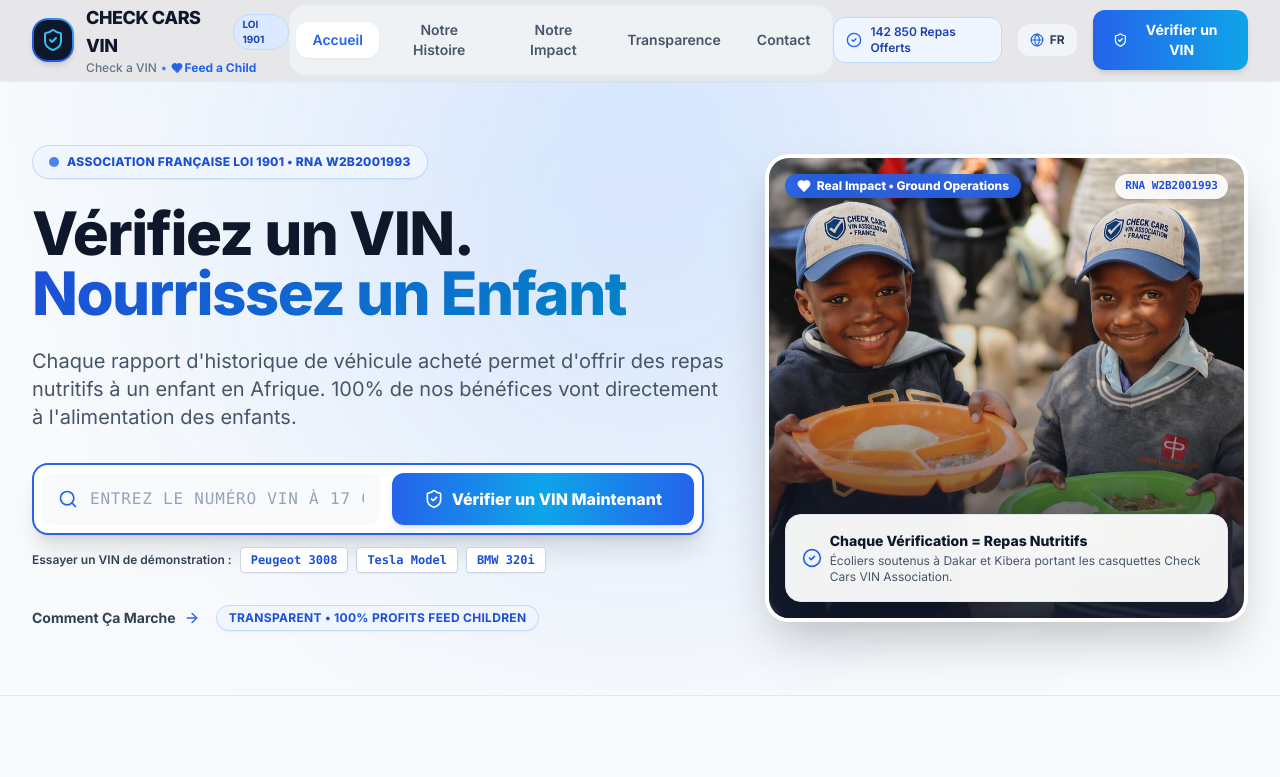
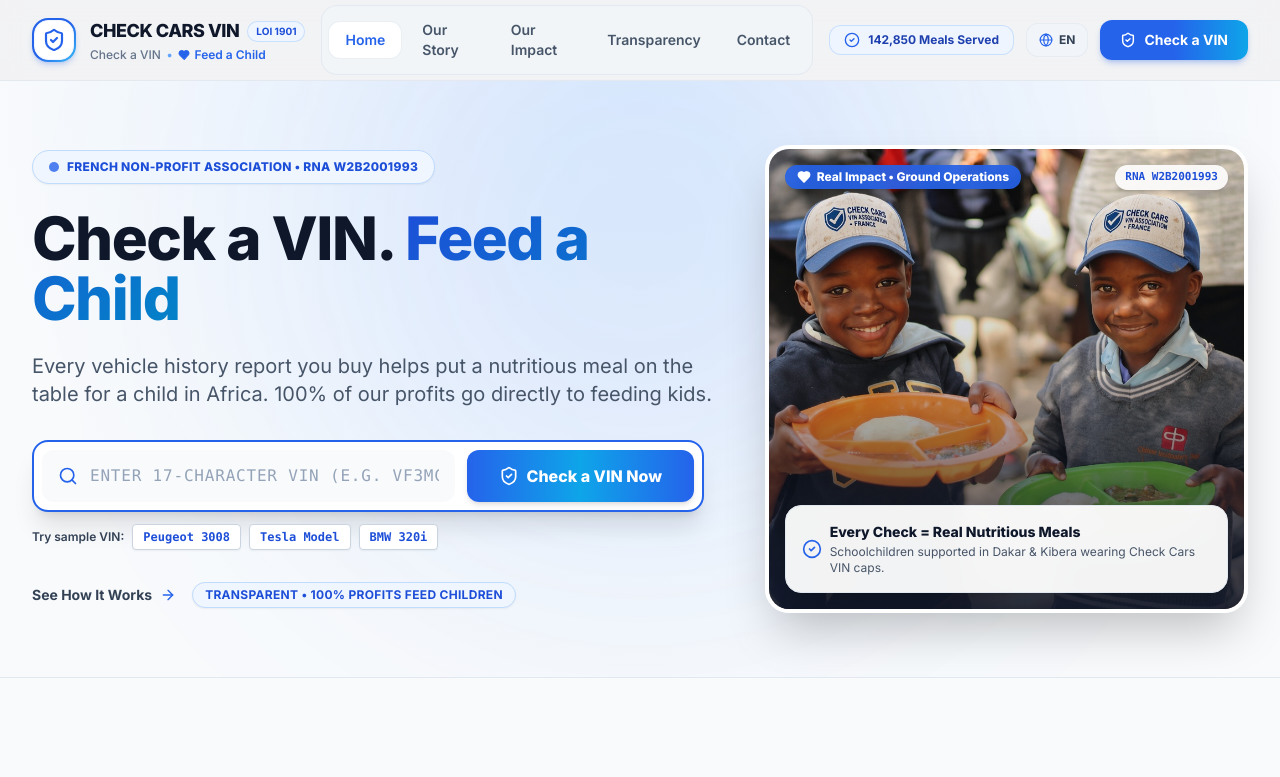
Before and after one commit to badrelhamdaoui45/CDD, a React (Vite) app: page / in a window 1280 px wide. Shown: the top 777 px of the page. Built offline with nearby package versions, Linux system fonts and the light colour scheme.

Commit message:
Set default language to EN, update brand favicon SVG, and update icon links

```diff
--- a/index.html
+++ b/index.html
@@ -1,5 +1,5 @@
 <!DOCTYPE html>
-<html lang="fr" class="scroll-smooth">
+<html lang="en" class="scroll-smooth">
   <head>
     <!-- Google tag (gtag.js) -->
     <script async src="https://www.googletagmanager.com/gtag/js?id=AW-18195668548"></script>
@@ -40,6 +40,8 @@
     <!-- End Google Tag Manager -->
     <meta charset="UTF-8" />
     <link rel="icon" type="image/svg+xml" href="/favicon.svg" />
+    <link rel="alternate icon" href="/favicon.svg" type="image/svg+xml" />
+    <link rel="apple-touch-icon" href="/favicon.svg" />
     <meta name="viewport" content="width=device-width, initial-scale=1.0" />
     <title>Check Cars VIN Association | Check a VIN. Feed a Child.</title>
     <meta name="description" content="Check Cars VIN Association (France - Loi 1901). Buy accurate vehicle history reports and feed hungry children in Africa. 100% of profits go directly to child meal programs." />
--- a/src/App.jsx
+++ b/src/App.jsx
@@ -1,4 +1,4 @@
-import React, { useState } from 'react';
+import React, { useState, useEffect } from 'react';
 import Navbar from './components/Navbar';
 import Footer from './components/Footer';
 import VinCheckerModal from './components/VinCheckerModal';
@@ -8,11 +8,58 @@
 import Transparency from './pages/Transparency';
 import Contact from './pages/Contact';
 
+const PAGE_PATHS = {
+  home: '/',
+  story: '/our-story',
+  impact: '/our-impact',
+  transparency: '/transparency',
+  contact: '/contact',
+};
+
+const PATH_TO_PAGE = {
+  '/': 'home',
+  '/our-story': 'story',
+  '/story': 'story',
+  '/our-impact': 'impact',
+  '/impact': 'impact',
+  '/transparency': 'transparency',
+  '/contact': 'contact',
+};
+
+const getPageFromUrl = () => {
+  const path = window.location.pathname.toLowerCase().replace(/\/$/, '') || '/';
+  if (PATH_TO_PAGE[path]) return PATH_TO_PAGE[path];
+
+  const hash = window.location.hash.toLowerCase().replace('#', '');
+  if (hash && PATH_TO_PAGE['/' + hash]) return PATH_TO_PAGE['/' + hash];
+
+  return 'home';
+};
+
 export default function App() {
-  const [activePage, setActivePage] = useState('home');
-  const [lang, setLang] = useState('fr'); // Default French language (Association in France)
+  const [activePage, setActivePageState] = useState(getPageFromUrl);
+  const [lang, setLang] = useState('en'); // Default English language
   const [isVinModalOpen, setIsVinModalOpen] = useState(false);
   const [selectedVin, setSelectedVin] = useState('');
+
+  const setActivePage = (page, pushHistory = true) => {
+    setActivePageState(page);
+    if (pushHistory) {
+      const targetPath = PAGE_PATHS[page] || '/';
+      if (window.location.pathname !== targetPath) {
+        window.history.pushState({ page }, '', targetPath);
+      }
+    }
+  };
+
+  useEffect(() => {
+    const handlePopState = () => {
+      setActivePageState(getPageFromUrl());
+    };
+
+    window.addEventListener('popstate', handlePopState);
+    return () => window.removeEventListener('popstate', handlePopState);
+  }, []);
 
   const openVinModal = (vin = '') => {
     setSelectedVin(vin);
--- a/src/components/Footer.jsx
+++ b/src/components/Footer.jsx
@@ -26,13 +26,14 @@
           </div>
 
           <div className="flex items-center gap-3">
-            <button
-              onClick={() => { setActivePage('transparency'); window.scrollTo({ top: 0, behavior: 'smooth' }); }}
+            <a
+              href="/transparency"
+              onClick={(e) => { e.preventDefault(); setActivePage('transparency'); window.scrollTo({ top: 0, behavior: 'smooth' }); }}
               className="px-4 py-2 rounded-lg bg-blue-600 hover:bg-blue-500 text-white text-xs font-bold flex items-center gap-2 transition-colors shadow-sm"
             >
               <FileText className="w-4 h-4" />
               <span>{lang === 'fr' ? "Voir Rapports Financiers" : "View Financial Audits"}</span>
-            </button>
+            </a>
           </div>
         </div>
       </div>
@@ -63,29 +64,29 @@
           </h5>
           <ul className="space-y-2 text-xs font-medium">
             <li>
-              <button onClick={() => { setActivePage('home'); window.scrollTo({top: 0, behavior: 'smooth'}); }} className="hover:text-blue-400 transition-colors">
+              <a href="/" onClick={(e) => { e.preventDefault(); setActivePage('home'); window.scrollTo({top: 0, behavior: 'smooth'}); }} className="hover:text-blue-400 transition-colors">
                 {lang === 'fr' ? "Accueil & Vérification VIN" : "Home & VIN Lookup"}
-              </button>
+              </a>
             </li>
             <li>
-              <button onClick={() => { setActivePage('story'); window.scrollTo({top: 0, behavior: 'smooth'}); }} className="hover:text-blue-400 transition-colors">
+              <a href="/our-story" onClick={(e) => { e.preventDefault(); setActivePage('story'); window.scrollTo({top: 0, behavior: 'smooth'}); }} className="hover:text-blue-400 transition-colors">
                 {lang === 'fr' ? "Notre Histoire" : "Our Story"}
-              </button>
+              </a>
             </li>
             <li>
-              <button onClick={() => { setActivePage('impact'); window.scrollTo({top: 0, behavior: 'smooth'}); }} className="hover:text-blue-400 transition-colors">
+              <a href="/our-impact" onClick={(e) => { e.preventDefault(); setActivePage('impact'); window.scrollTo({top: 0, behavior: 'smooth'}); }} className="hover:text-blue-400 transition-colors">
                 {lang === 'fr' ? "Notre Impact en Afrique" : "Our Impact in Africa"}
-              </button>
+              </a>
             </li>
             <li>
-              <button onClick={() => { setActivePage('transparency'); window.scrollTo({top: 0, behavior: 'smooth'}); }} className="hover:text-blue-400 transition-colors">
+              <a href="/transparency" onClick={(e) => { e.preventDefault(); setActivePage('transparency'); window.scrollTo({top: 0, behavior: 'smooth'}); }} className="hover:text-blue-400 transition-colors">
                 {lang === 'fr' ? "Transparence & Finance" : "Financial Transparency"}
-              </button>
+              </a>
             </li>
             <li>
-              <button onClick={() => { setActivePage('contact'); window.scrollTo({top: 0, behavior: 'smooth'}); }} className="hover:text-blue-400 transition-colors">
+              <a href="/contact" onClick={(e) => { e.preventDefault(); setActivePage('contact'); window.scrollTo({top: 0, behavior: 'smooth'}); }} className="hover:text-blue-400 transition-colors">
                 {lang === 'fr' ? "Contact & Support" : "Contact & Support"}
-              </button>
+              </a>
             </li>
           </ul>
         </div>
--- a/src/components/Navbar.jsx
+++ b/src/components/Navbar.jsx
@@ -8,84 +8,101 @@
   const t = siteData.translations[lang].nav;
 
   const navLinks = [
-    { id: 'home', label: t.home },
-    { id: 'story', label: t.ourStory },
-    { id: 'impact', label: t.ourImpact },
-    { id: 'transparency', label: t.transparency },
-    { id: 'contact', label: t.contact },
+    { id: 'home', label: t.home, path: '/' },
+    { id: 'story', label: t.ourStory, path: '/our-story' },
+    { id: 'impact', label: t.ourImpact, path: '/our-impact' },
+    { id: 'transparency', label: t.transparency, path: '/transparency' },
+    { id: 'contact', label: t.contact, path: '/contact' },
   ];
 
-  const handleNavClick = (id) => {
+  const handleNavClick = (e, id) => {
+    if (e) e.preventDefault();
     setActivePage(id);
     setMobileMenuOpen(false);
     window.scrollTo({ top: 0, behavior: 'smooth' });
   };
 
   return (
-    <header className="sticky top-0 z-40 bg-white/90 backdrop-blur-md border-b border-slate-200/80 shadow-sm transition-all">
+    <header className="sticky top-0 z-40 bg-white/95 backdrop-blur-md border-b border-slate-200/80 shadow-xs transition-all">
       <div className="max-w-7xl mx-auto px-4 sm:px-6 lg:px-8">
-        <div className="flex items-center justify-between h-20">
+        <div className="flex items-center justify-between h-20 gap-4">
 
-          {/* Logo Brand */}
-          <div
-            onClick={() => handleNavClick('home')}
-            className="flex items-center gap-3 cursor-pointer group"
+          {/* Logo Brand in White & Blue */}
+          <a
+            href="/"
+            onClick={(e) => handleNavClick(e, 'home')}
+            className="flex items-center gap-3.5 cursor-pointer group shrink-0"
+            aria-label="Check Cars VIN Home"
           >
-            <div className="w-11 h-11 rounded-2xl bg-gradient-to-tr from-blue-700 via-blue-600 to-sky-400 p-0.5 shadow-md group-hover:shadow-blue-500/20 transition-all transform group-hover:scale-105">
-              <div className="w-full h-full bg-slate-900 rounded-[14px] flex items-center justify-center">
-                <ShieldCheck className="w-6 h-6 text-sky-400" />
+            <div className="w-11 h-11 rounded-2xl bg-gradient-to-br from-blue-600 via-blue-600 to-sky-400 p-[2px] shadow-md shadow-blue-600/20 group-hover:shadow-blue-600/35 transition-all duration-300 group-hover:scale-105">
+              <div className="w-full h-full bg-white rounded-[14px] flex items-center justify-center border border-blue-50">
+                <ShieldCheck className="w-6 h-6 text-blue-600 stroke-[2.2]" />
               </div>
             </div>
-            <div className="flex flex-col">
-              <div className="flex items-center gap-1.5">
-                <span className="font-black text-slate-900 text-lg tracking-tight group-hover:text-blue-600 transition-colors">
+            <div className="flex flex-col justify-center">
+              <div className="flex items-center gap-2">
+                <span className="font-extrabold text-slate-900 text-lg tracking-tight group-hover:text-blue-600 transition-colors">
                   CHECK CARS VIN
                 </span>
-                <span className="text-[10px] uppercase font-bold px-2 py-0.5 bg-blue-100 text-blue-800 rounded-full border border-blue-200">
+                <span className="text-[10px] uppercase font-bold px-2 py-0.5 bg-blue-50 text-blue-700 rounded-full border border-blue-200/80 shadow-2xs">
                   LOI 1901
                 </span>
               </div>
-              <span className="text-xs text-slate-500 font-medium flex items-center gap-1">
+              <span className="text-xs text-slate-500 font-medium flex items-center gap-1.5 mt-0.5">
                 <span>Check a VIN</span>
-                <span className="text-blue-500 font-bold">•</span>
-                <span className="text-blue-600 font-bold flex items-center gap-0.5">
-                  <Heart className="w-3 h-3 fill-blue-600 inline" /> Feed a Child
+                <span className="text-blue-400 font-bold">•</span>
+                <span className="text-blue-600 font-semibold flex items-center gap-1">
+                  <Heart className="w-3 h-3 text-blue-600 fill-blue-600 inline" /> Feed a Child
                 </span>
               </span>
             </div>
-          </div>
+          </a>
 
-          {/* Desktop Navigation */}
-          <nav className="hidden lg:flex items-center gap-1 bg-slate-100/80 p-1.5 rounded-2xl border border-slate-200/60">
-            {navLinks.map((link) => (
-              <button
-                key={link.id}
-                onClick={() => handleNavClick(link.id)}
-                className={`px-4 py-2 rounded-xl text-sm font-semibold transition-all ${
-                  activePage === link.id
-                    ? 'bg-white text-blue-600 shadow-sm'
-                    : 'text-slate-600 hover:text-slate-900 hover:bg-white/50'
-                }`}
-              >
-                {link.label}
-              </button>
-            ))}
+          {/* Desktop Navigation Links */}
+          <nav
+            aria-label="Main Navigation"
+            className="hidden lg:flex items-center gap-1 bg-slate-100/90 p-1.5 rounded-2xl border border-slate-200/80 shadow-inner/20"
+          >
+            {navLinks.map((link) => {
+              const isActive = activePage === link.id;
+              return (
+                <a
+                  key={link.id}
+                  href={link.path}
+                  onClick={(e) => handleNavClick(e, link.id)}
+                  aria-current={isActive ? 'page' : undefined}
+                  className={`px-4 py-2 rounded-xl text-sm font-semibold transition-all duration-200 ${
+                    isActive
+                      ? 'bg-white text-blue-600 shadow-xs border border-slate-200/70 font-bold'
+                      : 'text-slate-600 hover:text-blue-600 hover:bg-white/60'
+                  }`}
+                >
+                  {link.label}
+                </a>
+              );
+            })}
           </nav>
 
           {/* Right Action Area */}
-          <div className="hidden lg:flex items-center gap-4">
+          <div className="hidden lg:flex items-center gap-3 shrink-0">
 
-            {/* Impact Badge */}
-            <div className="flex items-center gap-2 px-3 py-1.5 bg-blue-50 border border-blue-200 rounded-xl text-xs font-semibold text-blue-800">
-              <CheckCircle2 className="w-4 h-4 text-blue-600 shrink-0" />
+            {/* Impact Badge - Clickable to Our Impact */}
+            <a
+              href="/our-impact"
+              onClick={(e) => handleNavClick(e, 'impact')}
+              className="flex items-center gap-2 px-3.5 py-1.5 bg-blue-50/90 hover:bg-blue-100/80 border border-blue-200/80 rounded-xl text-xs font-bold text-blue-800 transition-colors shadow-2xs group cursor-pointer"
+              title="View Impact"
+            >
+              <CheckCircle2 className="w-4 h-4 text-blue-600 shrink-0 group-hover:scale-110 transition-transform" />
               <span>{t.mealsBadge}</span>
-            </div>
+            </a>
 
             {/* Language Switcher */}
             <button
               onClick={() => setLang(lang === 'fr' ? 'en' : 'fr')}
-              className="flex items-center gap-1.5 px-3 py-2 rounded-xl bg-slate-100 hover:bg-slate-200 text-slate-700 text-xs font-bold transition-colors"
+              className="flex items-center gap-1.5 px-3 py-2 rounded-xl bg-slate-100 hover:bg-blue-50 hover:text-blue-700 border border-slate-200/70 text-slate-700 text-xs font-bold transition-all active:scale-95"
               title="Change Language / Changer la langue"
+              aria-label="Toggle language"
             >
               <Globe className="w-3.5 h-3.5 text-blue-600" />
               <span>{lang === 'fr' ? 'FR' : 'EN'}</span>
@@ -99,9 +116,9 @@
                 trackVinVerification('nav');
                 openVinModal();
               }}
-              className="gtm-verify-vin-btn flex items-center gap-2 px-5 py-2.5 rounded-xl bg-gradient-to-r from-blue-600 to-sky-500 hover:from-blue-500 hover:to-sky-400 text-white text-sm font-bold shadow-md hover:shadow-lg transition-all transform hover:-translate-y-0.5"
+              className="gtm-verify-vin-btn flex items-center gap-2 px-5 py-2.5 rounded-xl bg-gradient-to-r from-blue-600 via-blue-600 to-sky-500 hover:from-blue-700 hover:to-sky-600 text-white text-sm font-bold shadow-md shadow-blue-600/25 hover:shadow-lg hover:shadow-blue-600/35 transition-all transform hover:-translate-y-0.5 active:translate-y-0 cursor-pointer"
             >
-              <ShieldCheck className="w-4 h-4" />
+              <ShieldCheck className="w-4 h-4 stroke-[2.2]" />
               <span>{t.checkVinBtn}</span>
             </button>
           </div>
@@ -110,13 +127,14 @@
           <div className="flex items-center gap-2 lg:hidden">
             <button
               onClick={() => setLang(lang === 'fr' ? 'en' : 'fr')}
-              className="px-2.5 py-1 rounded bg-white border border-slate-300 text-xs font-bold text-blue-600"
+              className="px-2.5 py-1 rounded-lg bg-white border border-slate-300 text-xs font-bold text-blue-600 shadow-2xs"
             >
               {lang.toUpperCase()}
             </button>
             <button
               onClick={() => setMobileMenuOpen(!mobileMenuOpen)}
-              className="p-2 rounded-lg text-slate-700 hover:text-slate-900 bg-white border border-slate-300"
+              className="p-2 rounded-xl text-slate-700 hover:text-slate-900 bg-white border border-slate-300 shadow-2xs"
+              aria-label="Toggle Navigation Menu"
             >
               {mobileMenuOpen ? <X className="w-6 h-6" /> : <Menu className="w-6 h-6" />}
             </button>
@@ -127,31 +145,36 @@
 
       {/* Mobile Menu Dropdown */}
       {mobileMenuOpen && (
-        <div className="lg:hidden bg-white border-b border-slate-200 px-4 pt-3 pb-6 space-y-3 shadow-lg">
+        <div className="lg:hidden bg-white border-b border-slate-200 px-4 pt-3 pb-6 space-y-3 shadow-xl animate-in slide-in-from-top-2 duration-200">
           <div className="flex flex-col space-y-1">
             {navLinks.map((link) => (
-              <button
+              <a
                 key={link.id}
-                onClick={() => handleNavClick(link.id)}
+                href={link.path}
+                onClick={(e) => handleNavClick(e, link.id)}
                 className={`text-left px-4 py-2.5 rounded-xl text-base font-semibold transition-all ${
                   activePage === link.id
-                    ? 'bg-blue-600 text-white'
+                    ? 'bg-blue-600 text-white shadow-sm'
                     : 'text-slate-700 hover:bg-slate-100 hover:text-blue-600'
                 }`}
               >
                 {link.label}
-              </button>
+              </a>
             ))}
           </div>
 
           <div className="pt-2 border-t border-slate-200 flex flex-col gap-3">
-            <div className="flex items-center justify-between px-3 py-2 bg-blue-50 rounded-lg text-blue-700 text-xs font-semibold">
+            <a
+              href="/our-impact"
+              onClick={(e) => handleNavClick(e, 'impact')}
+              className="flex items-center justify-between px-3.5 py-2.5 bg-blue-50 rounded-xl text-blue-700 text-xs font-semibold border border-blue-200/80"
+            >
               <span className="flex items-center gap-1.5 font-bold">
                 <CheckCircle2 className="w-4 h-4 text-blue-600" />
                 {t.mealsBadge}
               </span>
-              <span className="text-[10px] text-slate-500">100% Profits to Kids</span>
-            </div>
+              <span className="text-[10px] text-blue-600 font-bold bg-white px-2 py-0.5 rounded-md border border-blue-200">100% Profits to Kids</span>
+            </a>
 
             <button
               id="btn-verify-vin-nav-mobile"
@@ -161,7 +184,7 @@
                 trackVinVerification('nav_mobile');
                 openVinModal();
               }}
-              className="gtm-verify-vin-btn w-full py-3 rounded-xl bg-gradient-to-r from-blue-600 to-sky-500 text-white text-center font-bold text-base shadow-md"
+              className="gtm-verify-vin-btn w-full py-3 rounded-xl bg-gradient-to-r from-blue-600 to-sky-500 text-white text-center font-bold text-base shadow-md shadow-blue-600/25"
             >
               {t.checkVinBtn}
             </button>
--- a/src/components/VinCheckerModal.jsx
+++ b/src/components/VinCheckerModal.jsx
@@ -3,7 +3,7 @@
 import { siteData } from '../data/content';
 import { trackVinVerification } from '../utils/gtm';
 
-export default function VinCheckerModal({ isOpen, onClose, initialVin = '', lang = 'fr' }) {
+export default function VinCheckerModal({ isOpen, onClose, initialVin = '', lang = 'en' }) {
   const [vinInput, setVinInput] = useState(initialVin || 'VF3MCYHZRKS123456');
   const [activeTab, setActiveTab] = useState('overview');
   const [isGenerating, setIsGenerating] = useState(false);
--- a/src/pages/Contact.jsx
+++ b/src/pages/Contact.jsx
@@ -2,7 +2,7 @@
 import { Mail, Phone, MapPin, Send, HelpCircle, ChevronDown, ChevronUp, CheckCircle2, ShieldCheck } from 'lucide-react';
 import { siteData } from '../data/content';
 
-export default function Contact({ lang = 'fr' }) {
+export default function Contact({ lang = 'en' }) {
   const info = siteData.associationInfo;
   const [formSubmitted, setFormSubmitted] = useState(false);
   const [openFaq, setOpenFaq] = useState(0);
--- a/src/pages/Home.jsx
+++ b/src/pages/Home.jsx
@@ -3,7 +3,7 @@
 import { siteData } from '../data/content';
 import { trackVinVerification } from '../utils/gtm';
 
-export default function Home({ lang = 'fr', openVinModal, setActivePage }) {
+export default function Home({ lang = 'en', openVinModal, setActivePage }) {
   const [vinInput, setVinInput] = useState('');
   const [sliderReports, setSliderReports] = useState(1);
   const t = siteData.translations[lang];
--- a/src/pages/OurImpact.jsx
+++ b/src/pages/OurImpact.jsx
@@ -2,7 +2,7 @@
 import { Heart, Globe, Award, Users, CheckCircle2, ArrowRight, MapPin, Utensils } from 'lucide-react';
 import { siteData } from '../data/content';
 
-export default function OurImpact({ lang = 'fr', openVinModal }) {
+export default function OurImpact({ lang = 'en', openVinModal }) {
   const stats = siteData.impactStats;
   const regions = siteData.partnerRegions;
 
--- a/src/pages/OurStory.jsx
+++ b/src/pages/OurStory.jsx
@@ -3,7 +3,7 @@
 import { siteData } from '../data/content';
 import { trackVinVerification } from '../utils/gtm';
 
-export default function OurStory({ lang = 'fr', openVinModal }) {
+export default function OurStory({ lang = 'en', openVinModal }) {
   const info = siteData.associationInfo;
 
   return (
--- a/src/pages/Transparency.jsx
+++ b/src/pages/Transparency.jsx
@@ -2,7 +2,7 @@
 import { Award, FileText, CheckCircle2, ShieldCheck, Download, PieChart, Layers, HelpCircle } from 'lucide-react';
 import { siteData } from '../data/content';
 
-export default function Transparency({ lang = 'fr', openVinModal }) {
+export default function Transparency({ lang = 'en', openVinModal }) {
   const fin = siteData.financialBreakdown;
   const info = siteData.associationInfo;
 
```
Also changed, not shown: public/favicon.svg (added).
